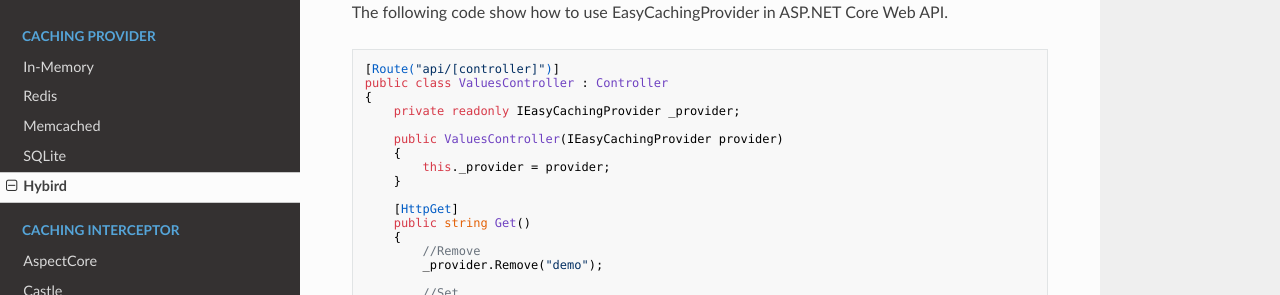
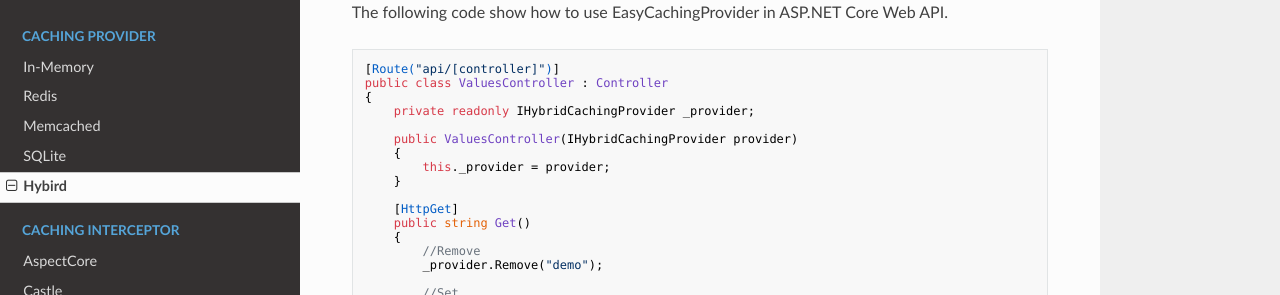
Before and after one commit to dotnetcore/EasyCaching, an MkDocs documentation site: the page built from docs/Hybrid.md, in a window 1280 px wide and 900 px high, scrolled down 960 px. Shown: the part 156-451 px from the top of the window. Built offline with MkDocs 1.6.1, drawn with Linux system fonts in a browser that asks for light colours; nearby versions of some CDN libraries; old or Windows-style settings are respelled for this version of MkDocs.

Commit message:
:speech_balloon: Fixed usage.
Replace IEasyCachingProvider with IHybridCachingProvider

```diff
--- a/docs/Hybrid.md
+++ b/docs/Hybrid.md
@@ -65,9 +65,9 @@ The following code show how to use EasyCachingProvider in ASP.NET Core Web API.
 [Route("api/[controller]")]
 public class ValuesController : Controller
 {
-    private readonly IEasyCachingProvider _provider;
+    private readonly IHybridCachingProvider _provider;
 
-    public ValuesController(IEasyCachingProvider provider)
+    public ValuesController(IHybridCachingProvider provider)
     {
         this._provider = provider;
     }
```
